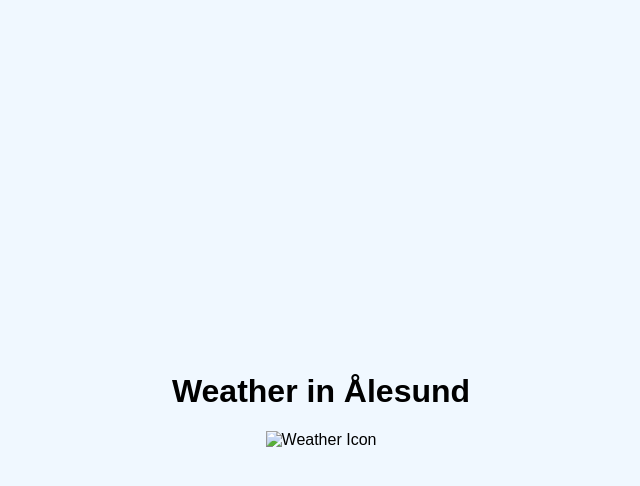
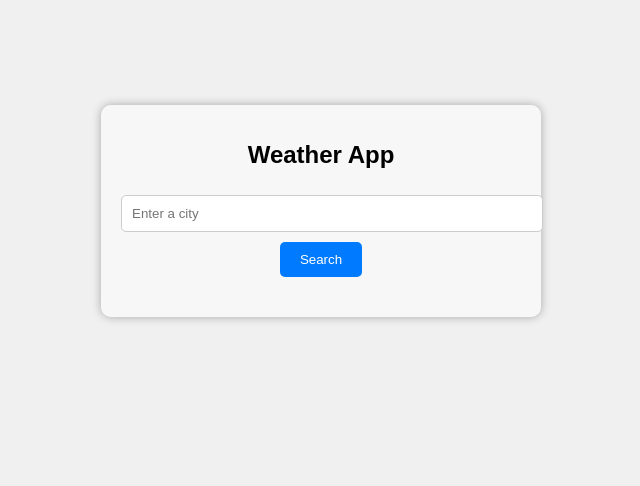
Before and after one commit to CulturesSupports/Weather-Api, a plain HTML site: page index.html in a window 1280 px wide. Shown: the whole page, without its empty margins (319-959 px from the left). Drawn offline with Linux system fonts and the light colour scheme.

Commit message:
Update index.html

```diff
--- a/index.html
+++ b/index.html
@@ -4,30 +4,59 @@
   <meta charset="UTF-8">
   <meta name="viewport" content="width=device-width, initial-scale=1.0">
   <title>Weather App</title>
+  <link rel="stylesheet" href="styles.css">
+</head>
     <style>
+
 body {
   font-family: Arial, sans-serif;
-            display: flex;
-            justify-content: center;
-            align-items: center;
-            height: 100vh;
-            background: #f0f8ff;
+  background-color: #f0f0f0;
 }
-        #weather-container {
+.container {
+  max-width: 400px;
+  margin: 0 auto;
   text-align: center;
+  padding: 20px;
+  background-color: rgba(255, 255, 255, 0.5);
+  border-radius: 10px;
+  box-shadow: 0 0 10px rgba(0, 0, 0, 0.3);
+  margin-top: 105px;
 }
-        .icon {
-            width: 50px;
-            height: 50px;
+h1 {
+  font-size: 24px;
 }
+input[type="text"] {
+  width: 100%;
+  padding: 10px;
+  margin: 10px 0;
+  border: 1px solid #ccc;
+  border-radius: 5px;
+}
+button {
+  background-color: #007BFF;
+  color: #fff;
+  border: none;
+  padding: 10px 20px;
+  border-radius: 5px;
+  cursor: pointer;
+}
+.weather-info {
+  margin-top: 20px;
+}
+
+
     </style>
-</head>
 <body>
-    <div id="weather-container">
-        <h1>Weather in Ålesund</h1>
-        <img id="weather-icon" class="icon" src="" alt="Weather Icon">
-        <p id="weather-info"></p>
+  <div class="container">
+    <h1>Weather App</h1>
+    <input type="text" id="locationInput" placeholder="Enter a city">
+    <button id="searchButton">Search</button>
+    <div class="weather-info">
+      <h2 id="location"></h2>
+      <p id="temperature"></p>
+      <p id="description"></p>
     </div>
-    <script src="app.js"></script>
+  </div>
+  <script src="script.js"></script>
 </body>
 </html>
```
Lines whose indentation alone changed are shown as unchanged.
